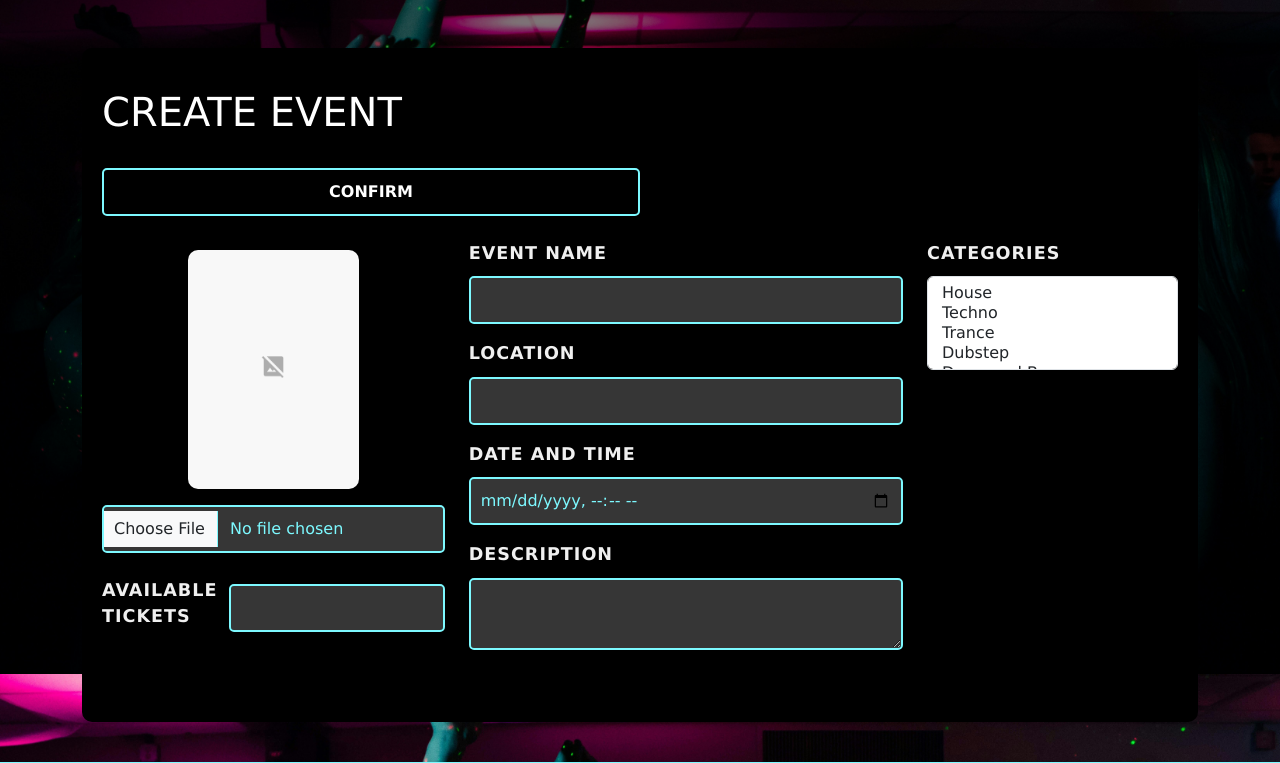
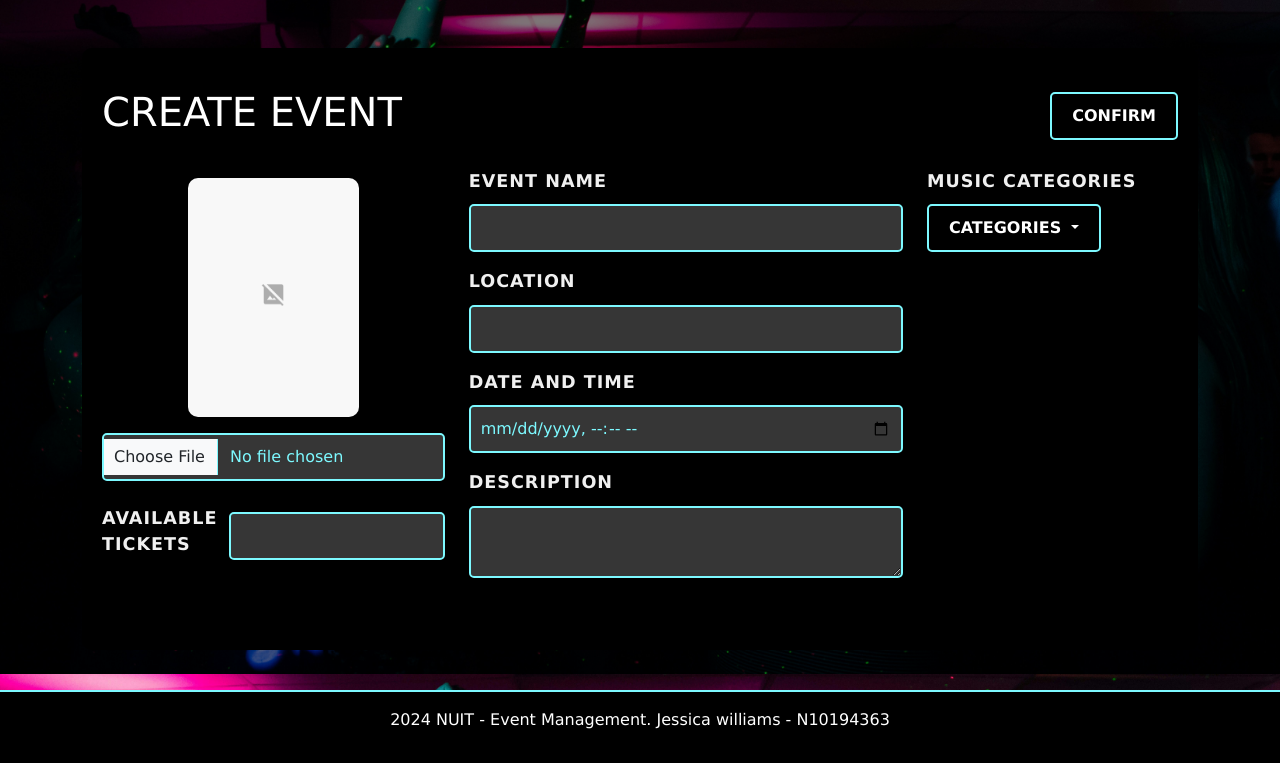
Before and after one commit to JessWill/NUIT, a Flask app: page /create-event in a window 1280 px wide; the page is wider, and only the part inside the window is pictured. Shown: the part 126-889 px from the top of that part. After the commit the page ends 855 px from the top of that part, so only its background shows below. Run offline with Flask 3, Linux system fonts and the light colour scheme; a user stored in the database is signed in; some libraries are stand-ins or nearby versions.

Commit message:
UI fixies

```diff
--- a/website/forms.py
+++ b/website/forms.py
@@ -24,13 +24,13 @@
 
 # Event creation form
 class EventForm(FlaskForm):
-    event_name = StringField("Event Name", validators=[InputRequired()])
+    name  = StringField("Event Name", validators=[InputRequired()])
     location = StringField("Location", validators=[InputRequired()])
-    date_time = DateTimeField("Date and Time", format='%Y-%m-%dT%H:%M', validators=[InputRequired()])
+    date = DateTimeField("Date and Time", format='%Y-%m-%dT%H:%M', validators=[InputRequired()])
     description = TextAreaField("Description", validators=[InputRequired()])
     available_tickets = IntegerField("Available Tickets", validators=[InputRequired(), NumberRange(min=1, message="Must be a positive number")])
     image = FileField("Image", validators=[InputRequired()])
-    status= SelectField("categories", choices=[
+    status= SelectField("Status", choices=[
         ('Sold Out', 'Sold Out'),
         ('Tickets Available', 'Tickets Available'),
         ('Cancelled', 'Cancelled'),
--- a/website/templates/create_event.html
+++ b/website/templates/create_event.html
@@ -1,61 +1,105 @@
-{% extends "base.html" %}
-{% from "bootstrap5/form.html" import render_form %}
+{% extends "base.html" %} {% from "bootstrap5/form.html" import render_form %}
 {% block content %}
 
 <!-- Main  -->
 <div class="container mt-5">
   <div class="section-background">
+    <form
+      method="POST"
+      action="{{ url_for('event_bp.create_event') }}"
+      enctype="multipart/form-data"
+    >
       <div class="row d-flex justify-content-between align-items-center">
         <div class="col-md-6">
           <h1>CREATE EVENT</h1>
         </div>
+        <div class="col-md-3 text-end">
+          {{ event_form.hidden_tag() }} {{ event_form.submit(class="btn") }}
         </div>
-
-    <form method="POST" action="{{ url_for('event_bp.create_event') }}" enctype="multipart/form-data">
-      {{ event_form.hidden_tag() }}
-      <div class="col-md-6 d-flex justify-content-end mt-4">
-          {{ event_form.submit(class="btn btn-primary w-100") }}
       </div>
 
       <!-- Image, Description, and Tags -->
       <div class="row d-flex align-items-stretch mt-4">
-          <div class="col-md-4 d-flex flex-column justify-content-center align-items-center">
+        <div
+          class="col-md-4 d-flex flex-column justify-content-center align-items-center"
+        >
           <!-- Image Upload -->
-              <img src="{{ url_for('static', filename='img/defaultpic.jpg') }}" alt="Event Image" class="img-fluid" style="max-width: 50%; border-radius: 10px" />
+          <img
+            src="{{ url_for('static', filename='img/defaultpic.jpg') }}"
+            alt="Event Image"
+            class="img-fluid"
+            style="max-width: 50%; border-radius: 10px"
+          />
           <div class="mt-3" style="width: 100%; text-align: center">
             {{ event_form.image(class="form-control") }}
           </div>
 
-              <div class="mb-3 mt-4 d-flex align-items-center justify-content-between" style="width: 100%">
-                  {{ event_form.available_tickets.label(class="form-label") }}
-                  {{ event_form.available_tickets(class="form-control", min="1") }}
+          <div
+            class="mb-3 mt-4 d-flex align-items-center justify-content-between"
+            style="width: 100%"
+          >
+            {{ event_form.available_tickets.label(class="form-label") }} {{
+            event_form.available_tickets(class="form-control", min="1") }}
           </div>
         </div>
 
         <!-- Description -->
         <div class="col-md-5 d-flex flex-column">
           <div class="mb-3">
-                  {{ event_form.event_name.label(class="form-label") }}
-                  {{ event_form.event_name(class="form-control") }}
+            {{ event_form.name.label(class="form-label") }} {{
+            event_form.name (class="form-control") }}
           </div>
           <div class="mb-3">
-                  {{ event_form.location.label(class="form-label") }}
-                  {{ event_form.location(class="form-control") }}
+            {{ event_form.location.label(class="form-label") }} {{
+            event_form.location(class="form-control") }}
           </div>
           <div class="mb-3">
-                  {{ event_form.date_time.label(class="form-label") }}
-                  {{ event_form.date_time(class="form-control", type="datetime-local") }}
+            {{ event_form.date.label(class="form-label") }} {{
+            event_form.date(class="form-control", type="datetime-local") }}
           </div>
           <div class="mb-3">
-                  {{ event_form.description.label(class="form-label") }}
-                  {{ event_form.description(class="form-control") }}
+            {{ event_form.description.label(class="form-label") }} {{
+            event_form.description(class="form-control") }}
           </div>
         </div>
 
         <!-- Categories  -->
         <div class="col-md-3">
-              {{ event_form.categories.label(class="form-label") }}
-              {{ event_form.categories(class="form-select", multiple=True) }}
+
+          <label for="categories" class="form-label">Music Categories</label>
+          <div class="dropdown">
+            <button
+              class="btn btn-secondary dropdown-toggle"
+              type="button"
+              id="categoriesDropdown"
+              data-bs-toggle="dropdown"
+              aria-expanded="false"
+            >
+              Categories
+            </button>
+            <ul
+              class="dropdown-menu"
+              aria-labelledby="categoriesDropdown"
+              style="max-height: 200px; overflow-y: auto"
+            >
+              {% for value, label in event_form.categories.choices %}
+              <li>
+                <div class="form-check">
+                  <input
+                    class="form-check-input"
+                    type="checkbox"
+                    name="categories"
+                    value="{{ value }}"
+                    id="category-{{ value }}"
+                  />
+                  <label class="form-check-label" for="category-{{ value }}">
+                    {{ label }}
+                  </label>
+                </div>
+              </li>
+              {% endfor %}
+            </ul>
+          </div>
         </div>
       </div>
     </form>
```
Also changed, not shown: website/events.py (+4 -4 lines), website/templates/booking_history.html (+4 -4 lines), website/templates/update_event.html (+48 -15 lines), website/templates/user_events.html (+11 -4 lines), instance/sitedata.sqlite. Lines whose indentation alone changed are shown as unchanged.
